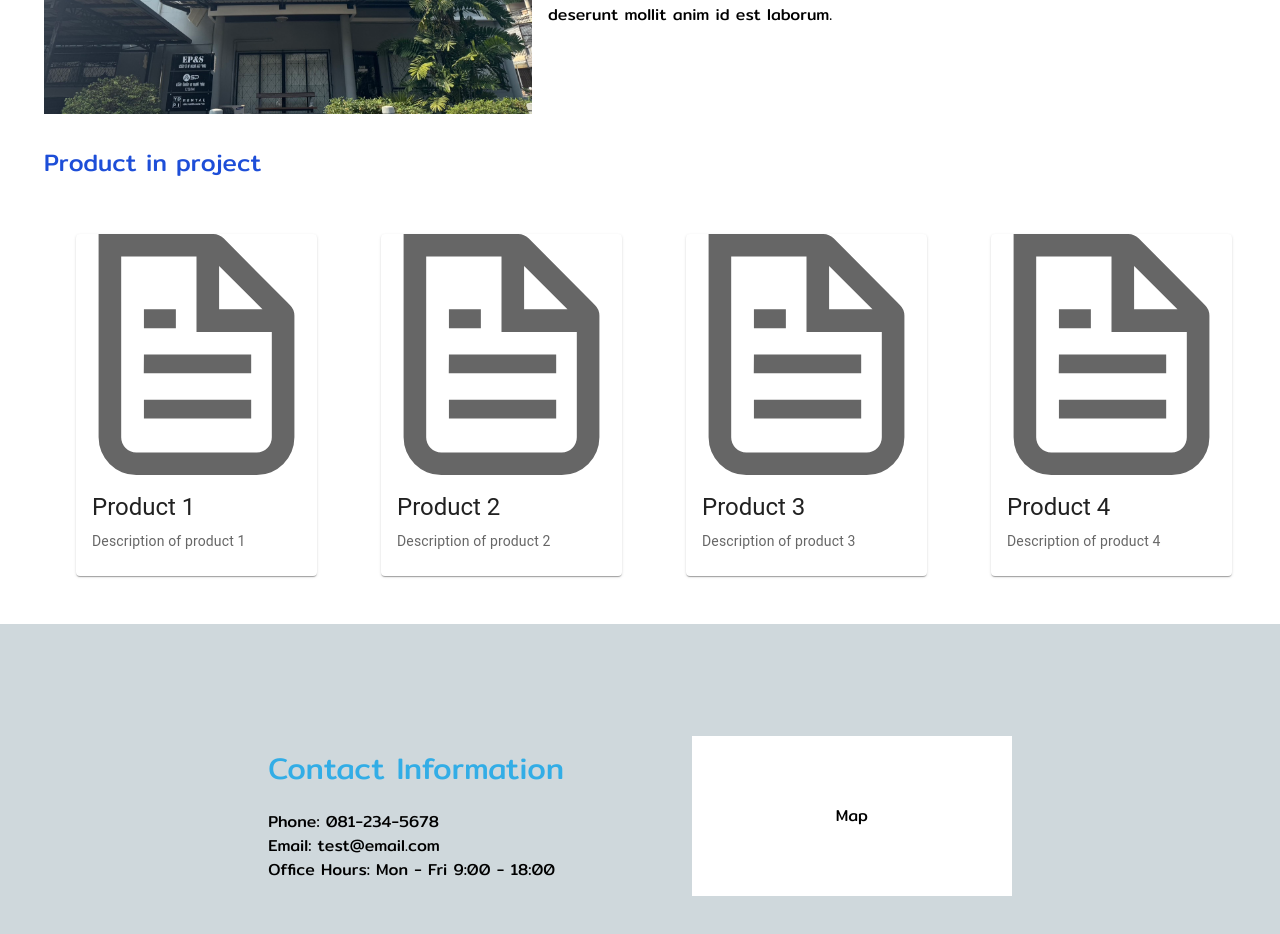
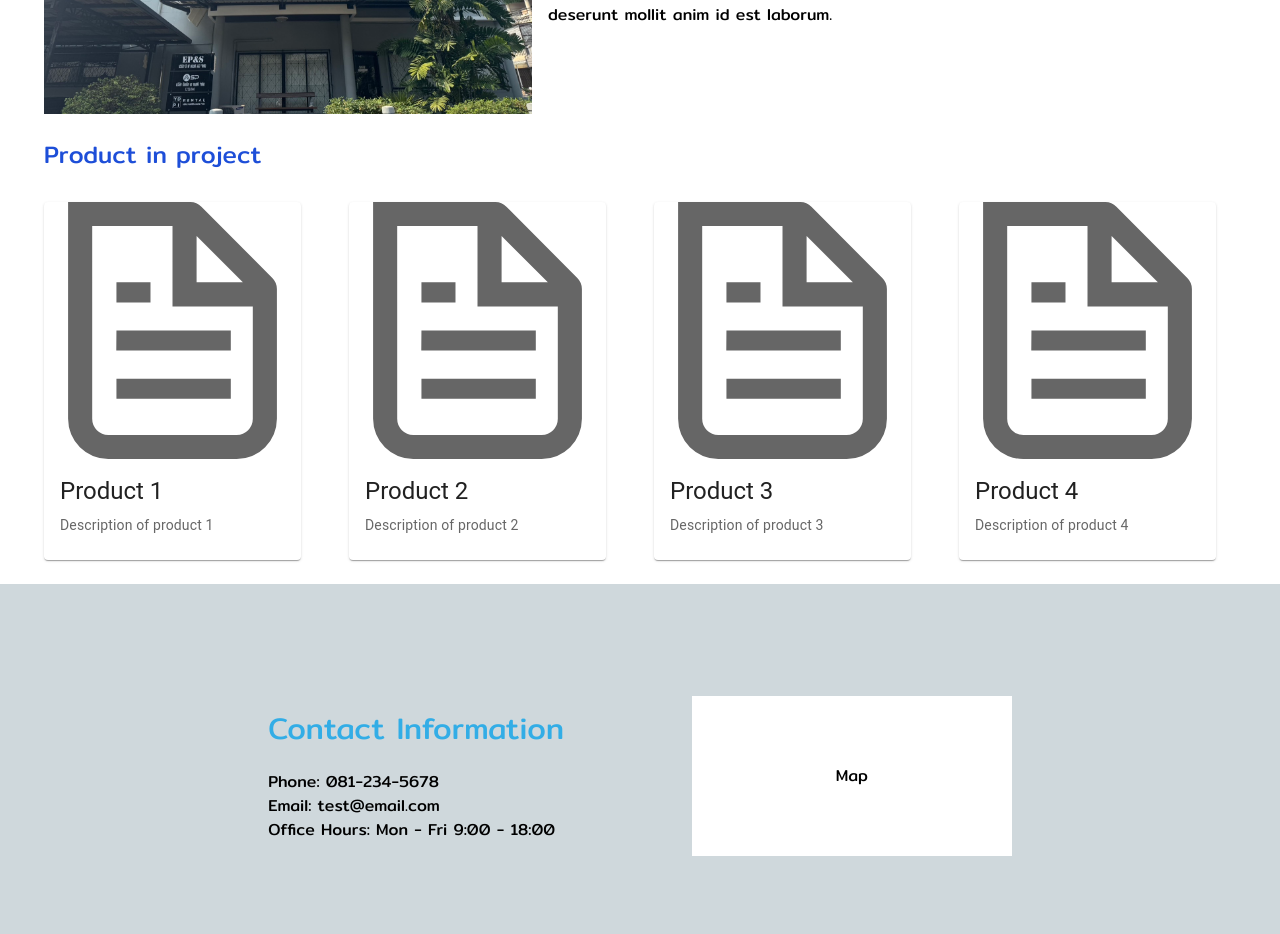
Before and after one commit to indykorpong/construction-site, a Next.js app: page /projects in a window 1280 px wide. Shown: the part 460-1394 px from the top of the page. Built offline with nearby package versions, Linux system fonts and the light colour scheme.

Commit message:
Adjust component in project page

```diff
--- a/app/(client)/projects/page.tsx
+++ b/app/(client)/projects/page.tsx
@@ -16,19 +16,20 @@ export default function Projects() {
   // TODO: Add a useEffect to fetch the list of products from the server
 
   return (
-    <div className="m-4 ml-11 h-auto">
-      <h1 className="text-4xl text-blue-700">Projects</h1>
-      <div className="mt-6 h-2/5 w-full">
+    <div className="m-4 ml-11">
+      <h1 className="mb-6 text-4xl text-blue-700">Projects</h1>
+      <div className="mb-6 w-full">
         <ProjectInfo />
       </div>
 
-      <h2 className="mt-8 text-2xl text-blue-700">Product in project</h2>
-      <div className="mt-6 flex h-2/5">
-        {listProducts.map((product, index) => (
-          <div key={index} className="p-8">
-            <CardComponent title={product.title} description={product.description} imageUrl={product.imageUrl} />
-          </div>
-        ))}
+      <h2 className="mb-8 text-2xl text-blue-700">Product in project</h2>
+      <div className="mb-6 flex w-full items-center justify-start">
+        {listProducts &&
+          listProducts.map((product, index) => (
+            <div key={index} className="max-w-1/4 mr-12 flex items-center justify-start">
+              <CardComponent title={product.title} description={product.description} imageUrl={product.imageUrl} />
+            </div>
+          ))}
       </div>
     </div>
   )
```
